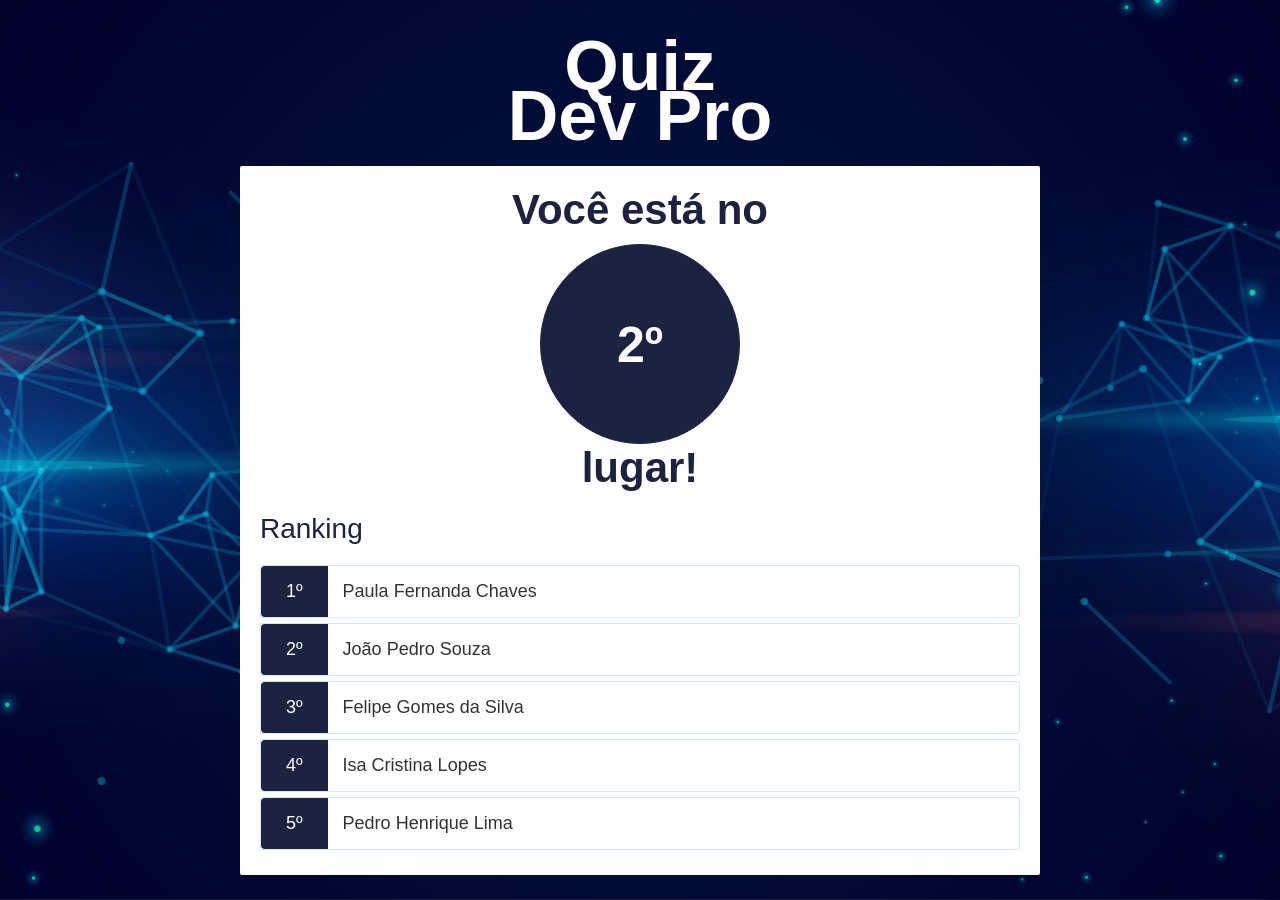
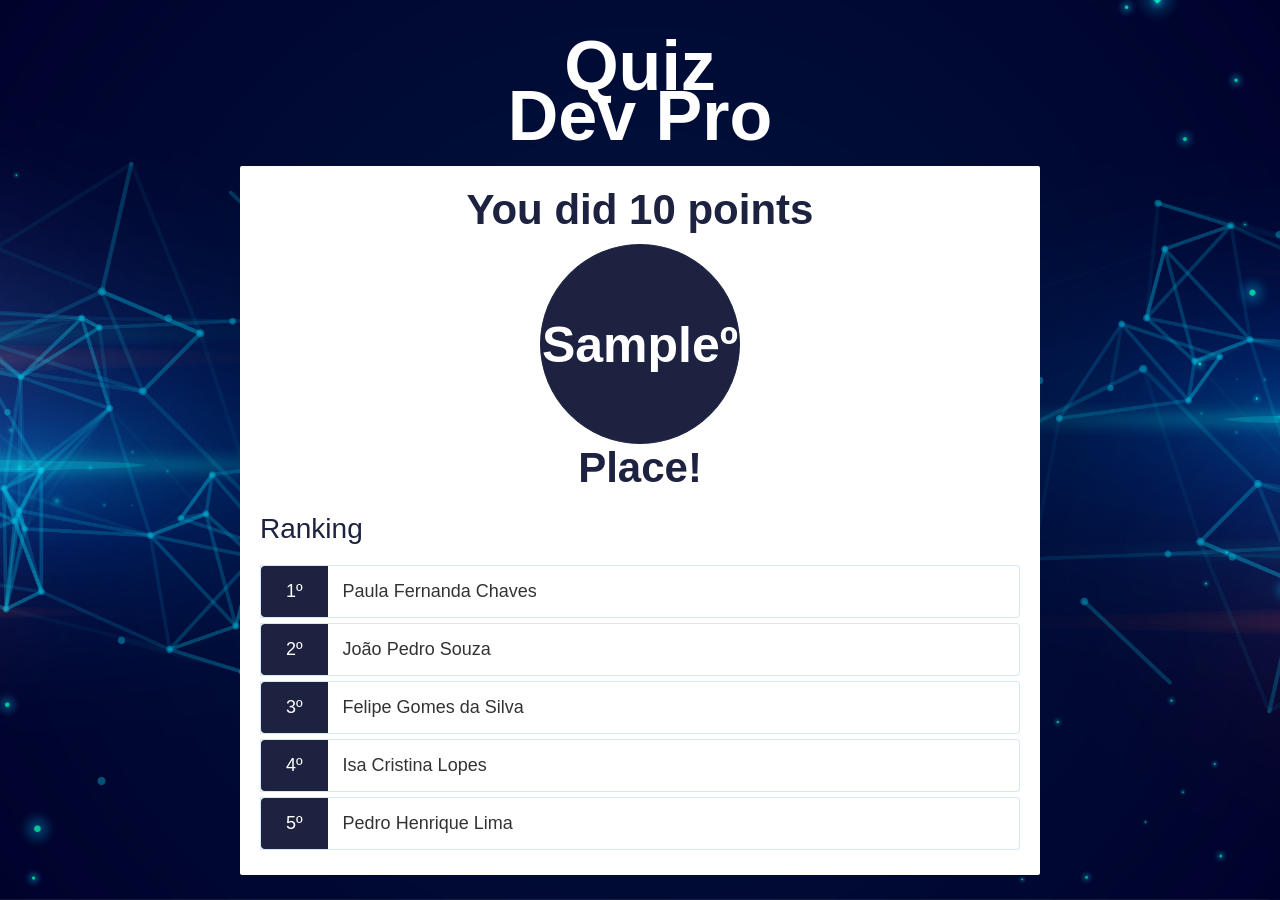
Before and after one commit to JoaoZati/django_quiz_devpro, a Django app: template base/templates/base/end.html in a window 1280 px wide. Run offline with Django 3.2, Linux system fonts and the light colour scheme; the template is opened without the code that fills it: most values are stand-ins (such as "Sample title", 1, 10 or a date in 2020).

Commit message:
Part 3; - views.py: implemented ranking function to show participant collocation and points; = end.html: implement context collocation and points;

```diff
--- a/base/templates/base/end.html
+++ b/base/templates/base/end.html
@@ -1,6 +1,6 @@
 {% load static %}
 <!DOCTYPE html>
-<html lang="pt-br">
+<html lang="en">
     <head>
         <meta charset="UTF-8"/>
         <meta name="viewport" content="width=device-width, initial-scale=1.0"/>
@@ -21,9 +21,9 @@
                 <div id="game" class="justify-center flex-column animate-bottom">
 
                     <div class="game-result">
-                        <h2>Você está no</h2>
-                        <h2 class="status-player">2º</h2>
-                        <h2>lugar!</h2>
+                        <h2>You did {{ participant_points }} points </h2>
+                        <h2 class="status-player">{{ participant_collocation }}º</h2>
+                        <h2>Place!</h2>
                     </div>
 
                     <br />
```
Also changed, not shown: base/views.py (+18 -1 lines).
